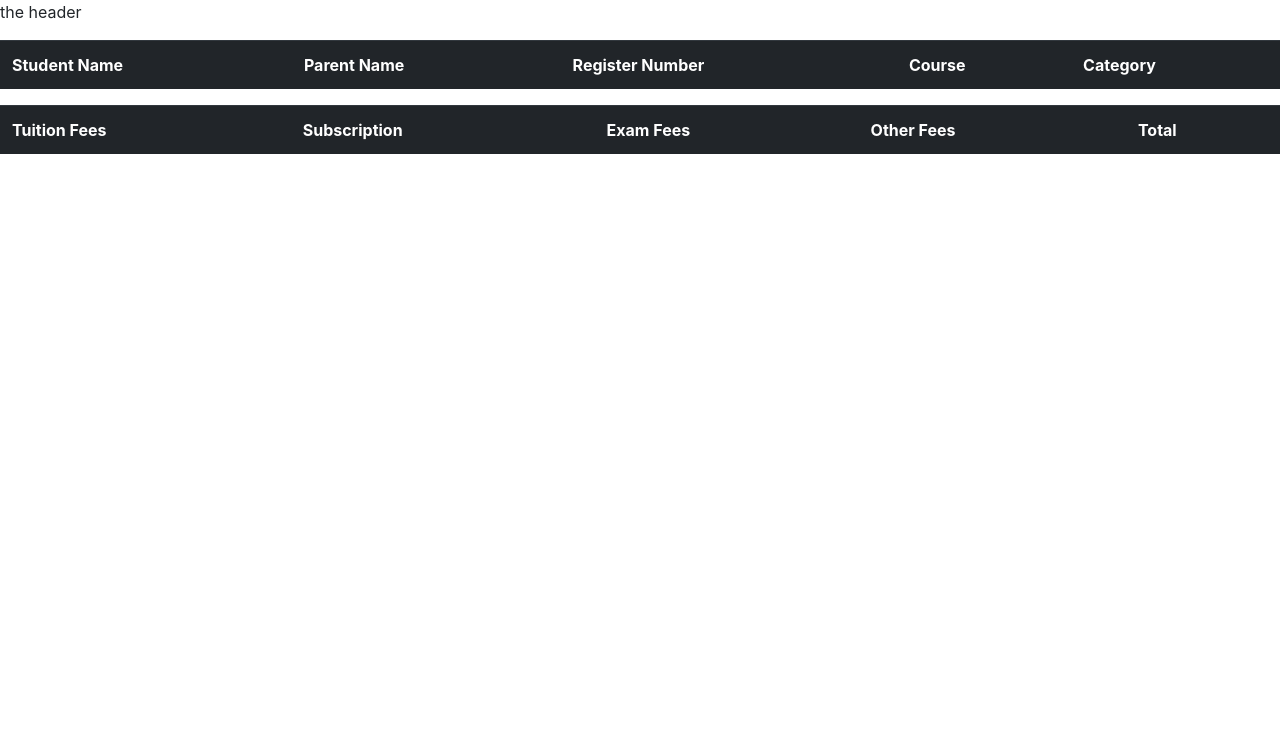
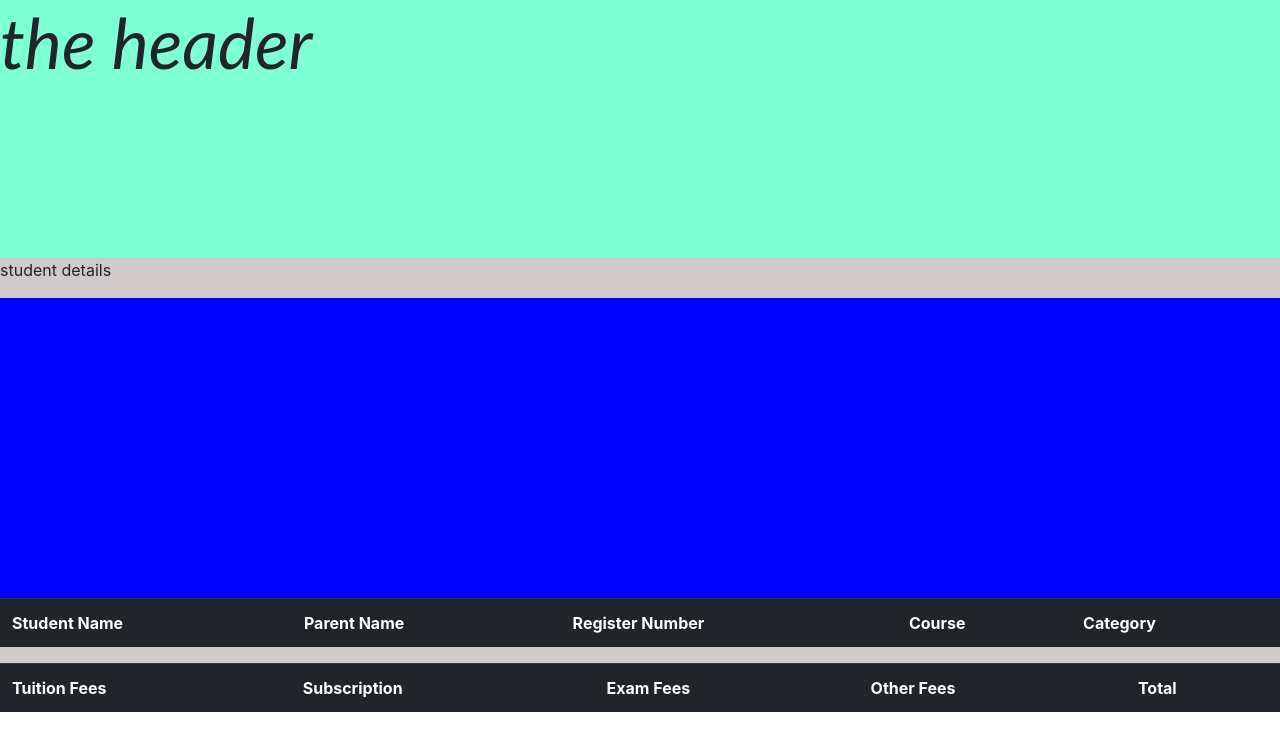
Before and after one commit to sinchanabbhanu/dbmsproject, a PHP site: page /homepage.php in a window 1280 px wide. Shown: the top 751 px of the page. Run offline with PHP 8.4, Linux system fonts and the light colour scheme; a user stored in the database is signed in; data comes from the database, SQL or seed files in the repository; lists and menus that the app fills with data are empty.

Commit message:
some chnages

```diff
--- /dev/null
+++ b/Site1/homepage.css
@@ -0,0 +1,22 @@
+.section-1{
+    margin-top: 0;
+    margin-bottom: 0;
+    background-color:aquamarine;
+    min-height: 258px;
+    height: auto;
+
+}
+.section-1 h1{
+ font-size:70px;
+ font-style: italic;
+ font-family: 'Trebuchet MS';
+}
+
+.student-details{
+min-height:3px;
+background-color:rgb(209, 202, 202);
+}
+.fee-details{
+    background-color: blue;
+    min-height: 300px;
+}
--- a/Site1/homepage.php
+++ b/Site1/homepage.php
@@ -11,7 +11,7 @@
     <meta name="viewport" content="width=device-width, initial-scale=1.0">
     <title>Document</title>
     <link rel="stylesheet" href="https://stackpath.bootstrapcdn.com/bootstrap/4.1.3/css/bootstrap.min.css" integrity="sha384-MCw98/SFnGE8fJT3GXwEOngsV7Zt27NXFoaoApmYm81iuXoPkFOJwJ8ERdknLPMO" crossorigin="anonymous">
-
+    <link rel="stylesheet" href="homepage.css">
 
 
 
@@ -19,12 +19,15 @@
 <body>
     <section>
         <div class="section-1">
-            <p>the header</p>
+            <h1>the header</h1>
         </div>
     </section>
     <section>
-        <table>
+
         <div class="student-details">
+            <div>
+                <p>student details</p>
+            </div>
         <table class="table table-hover table-dark">
         <thread>
             <tr>
@@ -70,7 +73,7 @@
    ?>
         </div>
     </section>
-    <section class="section-2">
+    <section class="section-3">
         <div class="fee-details">
         <table class="table table-hover table-dark">
             <thread>
```
